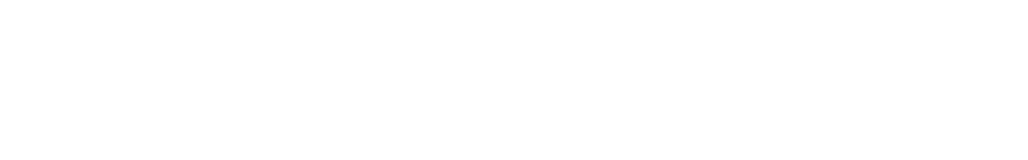
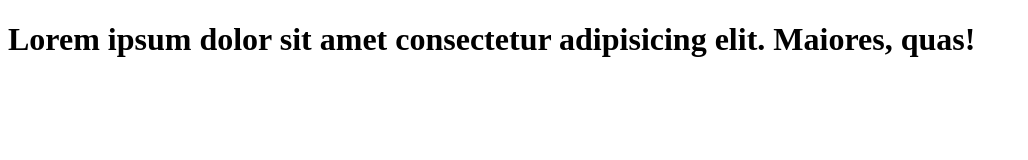
Before and after one commit to omayermainur/my-third-repo, a plain HTML site: page index.html in a window 1280 px wide. Shown: the whole page, without its empty margins (0-1028 px from the left). Drawn offline with Linux system fonts and the light colour scheme.

Commit message:
header added

```diff
--- a/index.html
+++ b/index.html
@@ -4,9 +4,9 @@
     <meta charset="UTF-8">
     <meta http-equiv="X-UA-Compatible" content="IE=edge">
     <meta name="viewport" content="width=device-width, initial-scale=1.0">
-    <title>Document</title>
+    <title>My Third Repo</title>
 </head>
 <body>
-
+    <h1>Lorem ipsum dolor sit amet consectetur adipisicing elit. Maiores, quas!</h1>
 </body>
 </html>
```
